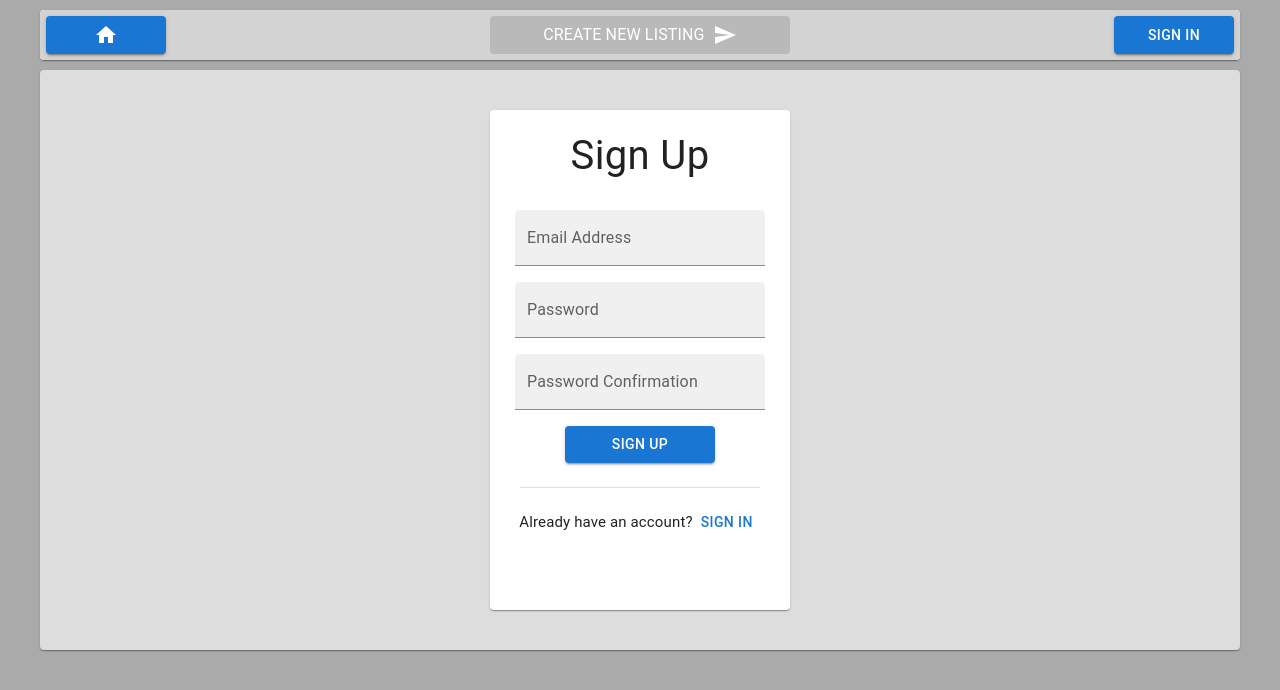
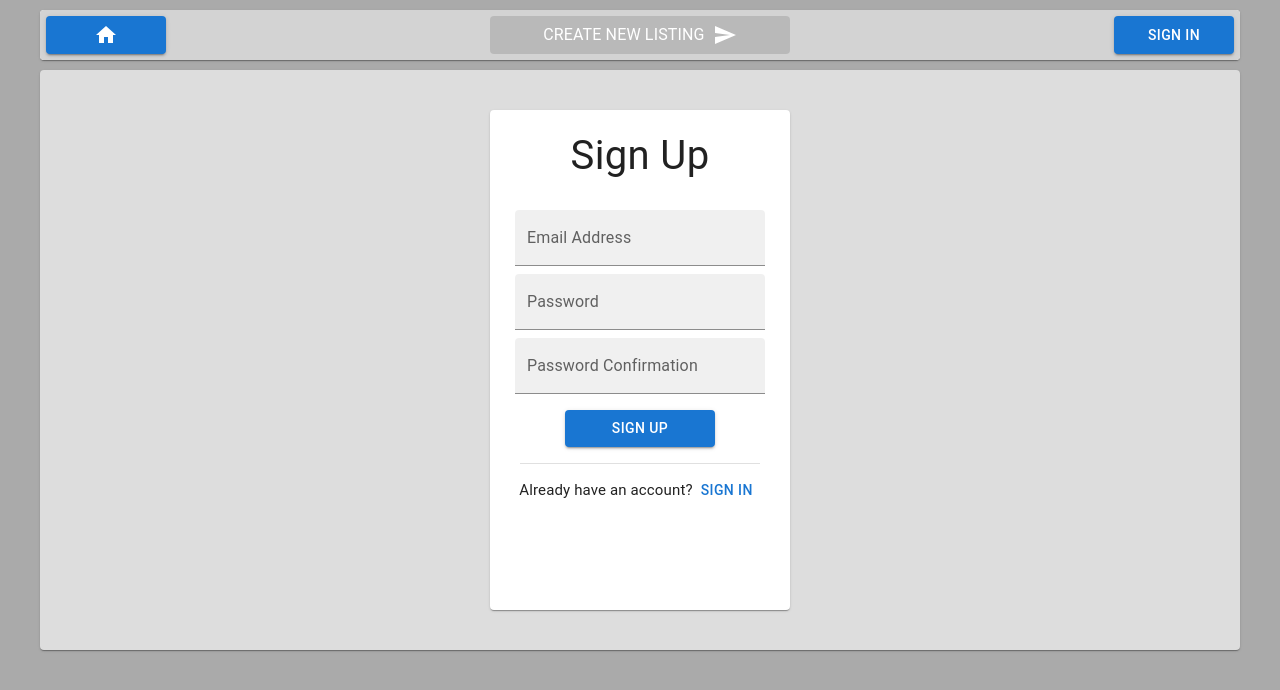
Before and after one commit to aaron-sc-io/goblin-merchant-marketplace, a React (Create React App) app: page /signup in a window 1280 px wide. Shown: the top 690 px of the page. Built offline with nearby package versions, Linux system fonts and the light colour scheme; no server answers; the HTML template or start-up script is replaced by a standard one.

Commit message:
renamed dashboard to TaskbarContainer and Taskbar

```diff
--- a/src/App.js
+++ b/src/App.js
@@ -1,6 +1,6 @@
 import { AuthProvider } from './contexts/AuthContext';
 import { BrowserRouter as Router, Routes, Route } from 'react-router-dom';
-import Dashboard from './components/Dashboard/Dashboard';
+import TaskbarContainer from './components/TaskbarContainer/TaskbarContainer';
 import PrivateRoute from './components/PrivateRoute/PrivateRoute';
 
 import { Box, Card } from '@mui/material'
@@ -18,7 +18,7 @@ const App = () => {
         <Box sx={{ backgroundColor: '#AAAAAA', height: '1000vh' }}>
           <Box sx={{ justifyContent: 'center', maxWidth: '1200px', margin: 'auto', px: '10px' }}>
             <Box sx={{ py: '10px' }}>
-              <Dashboard /> {/* Rename to taskbar */}
+              <TaskbarContainer />
             </Box>
             <Card sx={{ backgroundColor: '#DDDDDD' }}>
               <Routes>
--- a/src/components/SignUpCard/SignUpCard.jsx
+++ b/src/components/SignUpCard/SignUpCard.jsx
@@ -44,7 +44,7 @@ const SignUpCard = ({ handleNavigateRoot, handleNavigateSignIn }) => {
           label='Email Address'
           variant='filled'
           onChange={e => setUsername(e.target.value)}
-          sx={{ width: '250px', pb: 2, mt: 2 }}
+          sx={{ width: '250px', mb: 1, mt: 2 }}
           />
         <TextField
           id='password'
@@ -52,7 +52,7 @@ const SignUpCard = ({ handleNavigateRoot, handleNavigateSignIn }) => {
           type='password'
           variant='filled'
           onChange={e => setPassword(e.target.value)}
-          sx={{ width: '250px', pb: 2 }}
+          sx={{ width: '250px', mb: 1 }}
           />
         <TextField
           id='password-confirm-input'
@@ -61,18 +61,18 @@ const SignUpCard = ({ handleNavigateRoot, handleNavigateSignIn }) => {
           autoComplete='current-password'
           variant='filled'
           onChange={e => setConfirmPass(e.target.value)}
-          sx={{ width: '250px', pb: 2 }}
+          sx={{ width: '250px' }}
           />
         <Button
           variant='contained'
           disabled={loading}
           onClick={handleSubmitClick}
-          sx={{ width: '150px', mb: 3 }}
+          sx={{ width: '150px', my: 2 }}
         >
           Sign Up
         </Button>
-        <Divider variant="middle" style={{width:'80%'}} />
-        <Box sx={{ display: 'flex', alignItems: 'center',  mt: 2 }}>
+        <Divider variant="middle" style={{ width:'80%' }} />
+        <Box sx={{ display: 'flex', alignItems: 'center',  mt: 1 }}>
           <Typography sx={{ fontSize: 15 }}>Already have an account?   </Typography>
           <Button onClick={handleNavigateSignIn}>Sign In</Button>
         </Box>
--- a/src/components/Dashboard/Dashboard.jsx
+++ b/src/components/TaskbarContainer/TaskbarContainer.jsx
@@ -4,7 +4,7 @@ import { useAuth } from '../../contexts/AuthContext';
 import { useNavigate } from 'react-router-dom';
 import Taskbar from '../Taskbar/Taskbar';
 
-const Dashboard = () => {
+const TaskbarContainer = () => {
   const [error, setError] = useState('');
   const { currentUser, handleSignout } = useAuth();
   const navigate = useNavigate();
@@ -47,4 +47,4 @@ const Dashboard = () => {
   )
 }
 
-export default Dashboard;
+export default TaskbarContainer;
```
